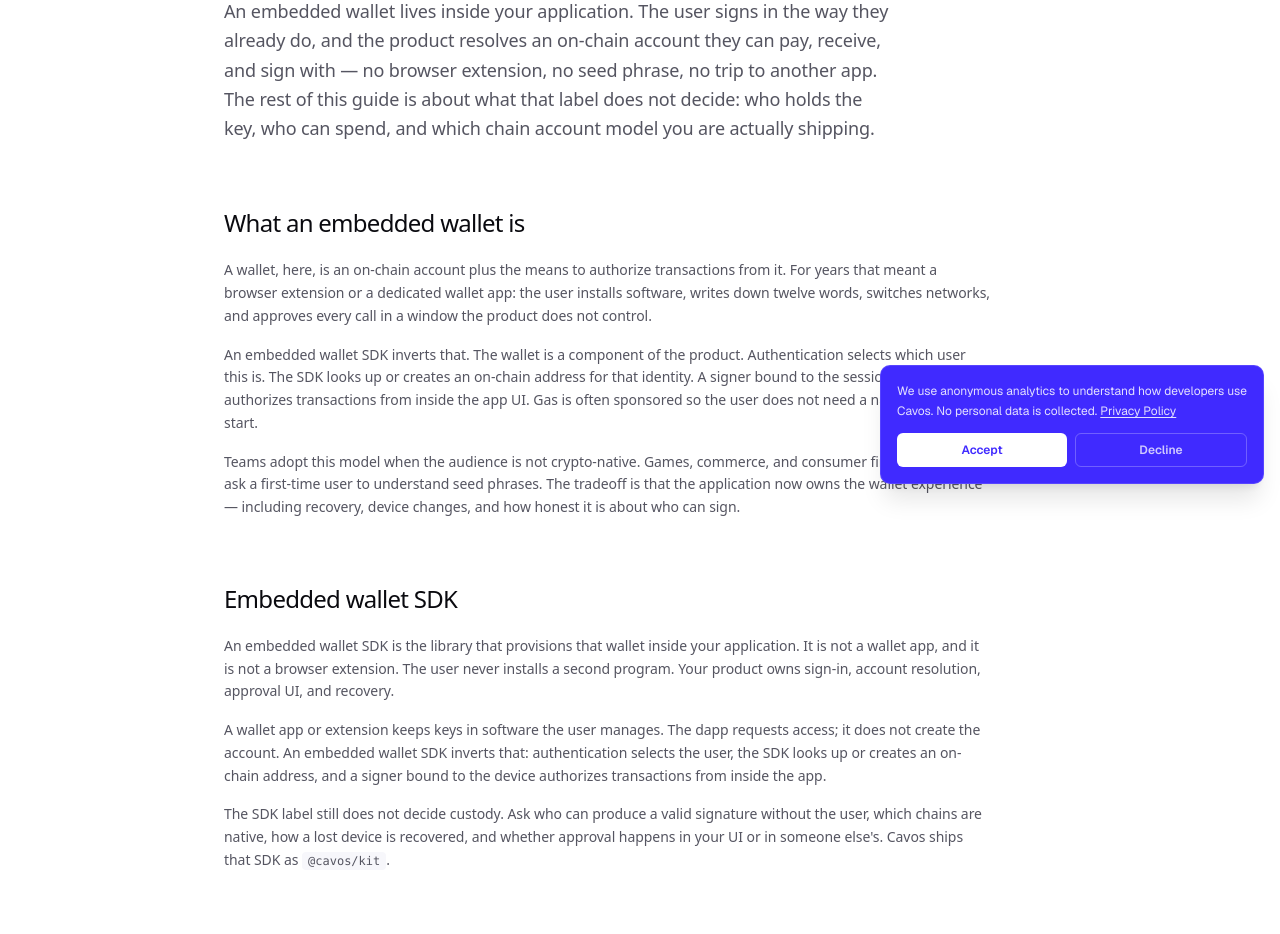
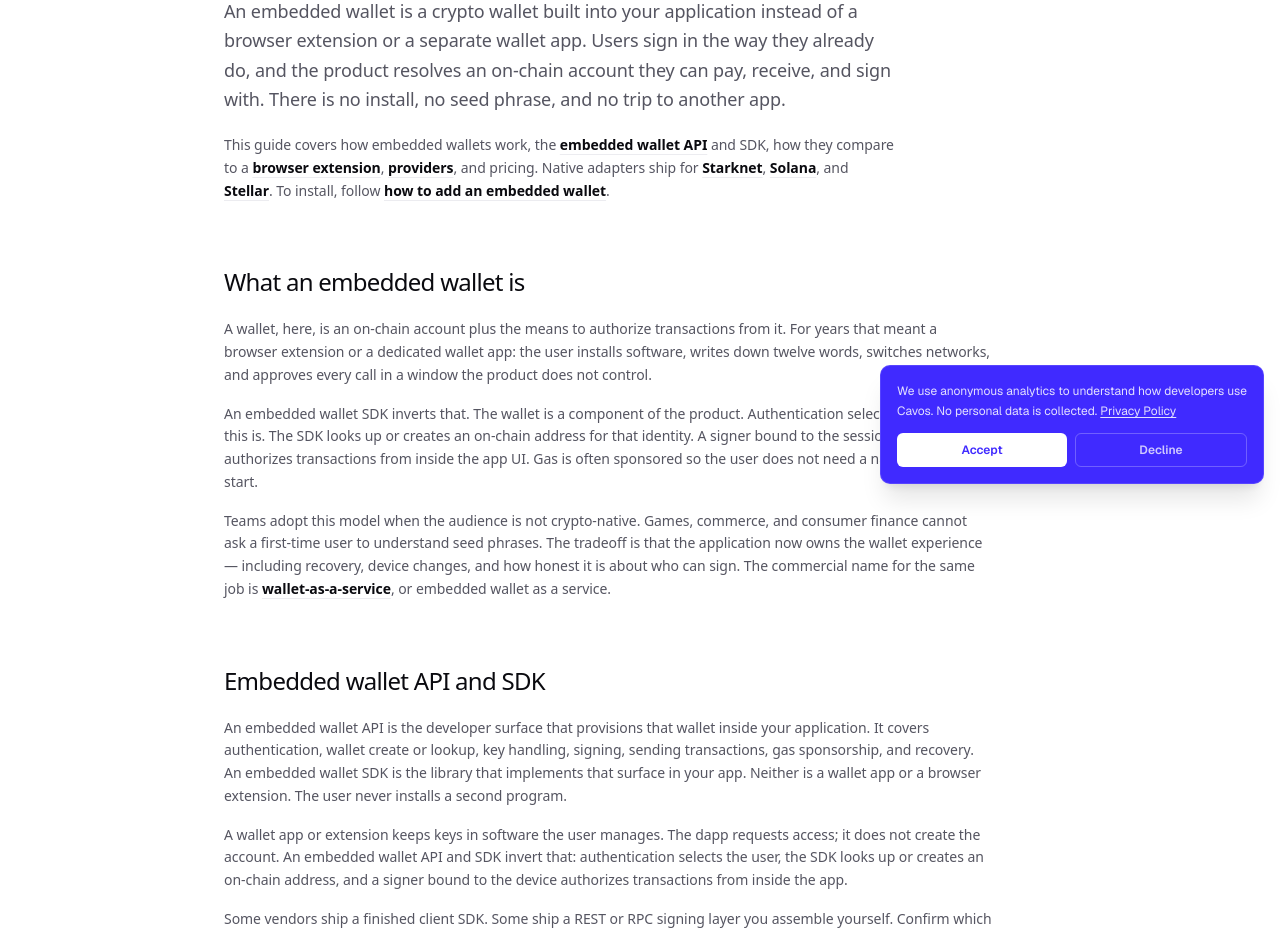
Before and after one commit to cavos-labs/cavos, a Next.js app in the folder cavos-web/: page /embedded-wallet in a window 1280 px wide. Shown: the part 300-1234 px from the top of the page. Built offline with nearby package versions, Linux system fonts and the light colour scheme; no server answers.

Commit message:
SEO: retarget /embedded-wallet for API and SDK queries
Tighten title and description around embedded wallet plus API/SDK, add a featured-snippet definition, pricing and FAQ coverage, and inlinks to the existing cluster.

Co-authored-by: adr!an <adrianvrj@users.noreply.github.com>

```diff
--- a/cavos-web/app/embedded-wallet/page.tsx
+++ b/cavos-web/app/embedded-wallet/page.tsx
@@ -9,6 +9,7 @@ import {
 } from '@/lib/compare-data'
 import {
     DOCS_URLS,
+    EMBEDDED_WALLET_DEFINITION,
     EMBEDDED_WALLET_DESCRIPTION,
     EMBEDDED_WALLET_FAQ,
     EMBEDDED_WALLET_HOW_IT_WORKS,
@@ -79,12 +80,38 @@ export default function EmbeddedWalletGuidePage() {
                         What is an embedded wallet?
                     </h1>
                     <p className="mt-7 max-w-2xl text-lg leading-relaxed text-muted">
-                        An embedded wallet lives inside your application. The user signs in the
-                        way they already do, and the product resolves an on-chain account they
-                        can pay, receive, and sign with — no browser extension, no seed phrase,
-                        no trip to another app. The rest of this guide is about what that label
-                        does not decide: who holds the key, who can spend, and which chain
-                        account model you are actually shipping.
+                        {EMBEDDED_WALLET_DEFINITION}
+                    </p>
+                    <p className="mt-5 max-w-2xl text-sm leading-relaxed text-muted">
+                        This guide covers how embedded wallets work, the{' '}
+                        <Link href={EMBEDDED_WALLET_API_PATH} className={linkClass}>
+                            embedded wallet API
+                        </Link>{' '}
+                        and SDK, how they compare to a{' '}
+                        <Link href={EMBEDDED_WALLET_VS_EXTENSION_PATH} className={linkClass}>
+                            browser extension
+                        </Link>
+                        ,{' '}
+                        <Link href={EMBEDDED_WALLET_PROVIDERS_PATH} className={linkClass}>
+                            providers
+                        </Link>
+                        , and pricing. Native adapters ship for{' '}
+                        <Link href="/embedded-starknet-wallet" className={linkClass}>
+                            Starknet
+                        </Link>
+                        ,{' '}
+                        <Link href="/embedded-solana-wallet" className={linkClass}>
+                            Solana
+                        </Link>
+                        , and{' '}
+                        <Link href="/embedded-stellar-wallet" className={linkClass}>
+                            Stellar
+                        </Link>
+                        . To install, follow{' '}
+                        <Link href={EMBEDDED_WALLET_INTEGRATION_PATH} className={linkClass}>
+                            how to add an embedded wallet
+                        </Link>
+                        .
                     </p>
                 </header>
 
@@ -113,38 +140,52 @@ export default function EmbeddedWalletGuidePage() {
                             commerce, and consumer finance cannot ask a first-time user to
                             understand seed phrases. The tradeoff is that the application now
                             owns the wallet experience — including recovery, device changes, and
-                            how honest it is about who can sign.
+                            how honest it is about who can sign. The commercial name for the
+                            same job is{' '}
+                            <Link href={WALLET_AS_A_SERVICE_PATH} className={linkClass}>
+                                wallet-as-a-service
+                            </Link>
+                            , or embedded wallet as a service.
                         </p>
                     </div>
                 </section>
 
                 <section className="mt-16 max-w-3xl" id="embedded-wallet-sdk">
                     <h2 className="text-2xl font-medium tracking-[-0.03em]">
-                        Embedded wallet SDK
+                        Embedded wallet API and SDK
                     </h2>
                     <div className="mt-5 space-y-4 text-sm leading-relaxed text-muted">
                         <p>
-                            An embedded wallet SDK is the library that provisions that wallet
-                            inside your application. It is not a wallet app, and it is not a
-                            browser extension. The user never installs a second program. Your
-                            product owns sign-in, account resolution, approval UI, and recovery.
+                            An embedded wallet API is the developer surface that provisions that
+                            wallet inside your application. It covers authentication, wallet
+                            create or lookup, key handling, signing, sending transactions, gas
+                            sponsorship, and recovery. An embedded wallet SDK is the library
+                            that implements that surface in your app. Neither is a wallet app
+                            or a browser extension. The user never installs a second program.
                         </p>
                         <p>
                             A wallet app or extension keeps keys in software the user manages.
                             The dapp requests access; it does not create the account. An
-                            embedded wallet SDK inverts that: authentication selects the user,
-                            the SDK looks up or creates an on-chain address, and a signer bound
-                            to the device authorizes transactions from inside the app.
+                            embedded wallet API and SDK invert that: authentication selects the
+                            user, the SDK looks up or creates an on-chain address, and a signer
+                            bound to the device authorizes transactions from inside the app.
                         </p>
                         <p>
-                            The SDK label still does not decide custody. Ask who can produce a
-                            valid signature without the user, which chains are native, how a
-                            lost device is recovered, and whether approval happens in your UI
-                            or in someone else&apos;s. Cavos ships that SDK as{' '}
+                            Some vendors ship a finished client SDK. Some ship a REST or RPC
+                            signing layer you assemble yourself. Confirm which layer you are
+                            buying. Cavos ships a client SDK as{' '}
                             <code className="text-xs bg-surface px-1.5 py-0.5 rounded">
                                 @cavos/kit
                             </code>
-                            .
+                            . There is no public create-wallet REST endpoint. The method-level
+                            map is the{' '}
+                            <Link href={EMBEDDED_WALLET_API_PATH} className={linkClass}>
+                                embedded wallet API
+                            </Link>{' '}
+                            guide. The SDK label still does not decide custody: ask who can
+                            produce a valid signature without the user, which chains are
+                            native, how a lost device is recovered, and whether approval
+                            happens in your UI or in someone else&apos;s.
                         </p>
                     </div>
                 </section>
@@ -169,7 +210,7 @@ export default function EmbeddedWalletGuidePage() {
 
                 <section className="mt-16">
                     <h2 className="text-2xl font-medium tracking-[-0.03em]">
-                        Embedded wallets vs browser extensions
+                        Embedded wallet vs browser extension
                     </h2>
                     <p className="mt-5 max-w-3xl text-sm leading-relaxed text-muted">
                         Browser-extension wallets keep keys in a separate application. The user
@@ -285,7 +326,12 @@ export default function EmbeddedWalletGuidePage() {
                         <Link href="/custody" className={linkClass}>
                             custody page
                         </Link>{' '}
-                        cites under MiCA, FinCEN, California, and other regimes.
+                        cites under MiCA, FinCEN, California, and other regimes. The
+                        developer checklist is the{' '}
+                        <Link href={NON_CUSTODIAL_EMBEDDED_WALLET_PATH} className={linkClass}>
+                            non-custodial embedded wallet
+                        </Link>{' '}
+                        guide.
                     </p>
                 </section>
 
@@ -401,11 +447,11 @@ export default function EmbeddedWalletGuidePage() {
                         <article className="bg-white p-7">
                             <h3 className="text-lg font-semibold">Starknet</h3>
                             <p className="mt-3 text-sm leading-relaxed text-muted">
-                                Each wallet is an audited OpenZeppelin AccountUpgradeable
-                                v3.0.0, controlled by one stark key derived from the
-                                MasterDEK and app salt. There is no on-chain device list.
-                                Execution is paymaster-sponsored (SNIP-29); the account
-                                deploys lazily on first execute. Signatures are SNIP-12.
+                                Each wallet is an audited OpenZeppelin account contract —
+                                AccountUpgradeable v3.0.0 — controlled by one stark key
+                                derived from the MasterDEK and app salt. There is no on-chain
+                                device list. Execution is paymaster-sponsored (SNIP-29); the
+                                account deploys lazily on first execute. Signatures are SNIP-12.
                             </p>
                             <p className="mt-4">
                                 <Link href="/embedded-starknet-wallet" className={linkClass}>
@@ -673,13 +719,56 @@ export default function EmbeddedWalletGuidePage() {
                         <Link href="/privy-alternatives" className={linkClass}>
                             Privy alternatives
                         </Link>{' '}
-                        guide. The longer listicle — pricing, chains, and key models for
+                        guide. One-to-one write-ups live on the{' '}
+                        <Link href="/compare" className={linkClass}>
+                            compare
+                        </Link>{' '}
+                        pages. The longer listicle — pricing, chains, and key models for
                         the same vendors — is{' '}
                         <Link href={EMBEDDED_WALLET_PROVIDERS_PATH} className={linkClass}>
                             {EMBEDDED_WALLET_PROVIDERS_TITLE}
                         </Link>
                         .
                     </p>
+                </section>
+
+                <section className="mt-16">
+                    <h2 className="text-2xl font-medium tracking-[-0.03em]">
+                        Embedded wallet pricing
+                    </h2>
+                    <p className="mt-5 max-w-3xl text-sm leading-relaxed text-muted">
+                        Cavos prices on wallet creates, not monthly active users or
+                        signatures. The full SDK, including Gas Sponsorship in Any Token, is
+                        on every plan. Paid plans add unlimited creates and recovery options.
+                        Published fees live on{' '}
+                        <Link href="/pricing" className={linkClass}>
+                            pricing
+                        </Link>
+                        .
+                    </p>
+                    <div className="mt-8 grid gap-px overflow-hidden rounded-2xl border border-line bg-line md:grid-cols-3">
+                        <article className="bg-white p-7">
+                            <h3 className="text-lg font-semibold">Free</h3>
+                            <p className="mt-3 text-sm leading-relaxed text-muted">
+                                Free up to 1,000 wallets. The first 1,000 wallet creates are
+                                included. Sponsorship is funded separately.
+                            </p>
+                        </article>
+                        <article className="bg-white p-7">
+                            <h3 className="text-lg font-semibold">Essential</h3>
+                            <p className="mt-3 text-sm leading-relaxed text-muted">
+                                Essential $59/month. Unlimited wallet creates and on-device
+                                recovery.
+                            </p>
+                        </article>
+                        <article className="bg-white p-7">
+                            <h3 className="text-lg font-semibold">Complete</h3>
+                            <p className="mt-3 text-sm leading-relaxed text-muted">
+                                Complete $139/month. Unlimited wallet creates plus opt-in
+                                hardware-isolated enclave recovery.
+                            </p>
+                        </article>
+                    </div>
                 </section>
 
                 <section className="mt-16 max-w-3xl">
--- a/cavos-web/lib/embedded-wallet-guide.ts
+++ b/cavos-web/lib/embedded-wallet-guide.ts
@@ -1,14 +1,18 @@
 export const EMBEDDED_WALLET_PATH = '/embedded-wallet'
 
 export const EMBEDDED_WALLET_TITLE =
-  'Embedded Wallet: What It Is & How to Choose an SDK (2026)'
+  'Embedded Wallet: What It Is, API & SDK (2026)'
 
 export const EMBEDDED_WALLET_DESCRIPTION =
-  'What an embedded wallet is, how to choose an SDK, and how providers differ on pricing, chains, and key model for Starknet, Solana, and Stellar.'
+  'An embedded wallet lives in your app with no extension or seed phrase. Use the API and SDK to ship self-custodial wallets on Starknet, Solana, and Stellar.'
 
 export const EMBEDDED_WALLET_PUBLISHED = '2026-10-07'
 
-export const EMBEDDED_WALLET_MODIFIED = '2026-10-26'
+export const EMBEDDED_WALLET_MODIFIED = '2026-10-27'
+
+/** Featured-snippet definition rendered under the H1. Keep 40–60 words. */
+export const EMBEDDED_WALLET_DEFINITION =
+  'An embedded wallet is a crypto wallet built into your application instead of a browser extension or a separate wallet app. Users sign in the way they already do, and the product resolves an on-chain account they can pay, receive, and sign with. There is no install, no seed phrase, and no trip to another app.'
 
 export const EMBEDDED_WALLET_INTEGRATION_PATH =
   '/blog/how-to-add-an-embedded-wallet'
@@ -139,29 +143,29 @@ export const EMBEDDED_WALLET_FAQ = [
       'An extension wallet keeps keys in a separate application the user installs and manages. An embedded wallet is provisioned by the product: login selects the user, the SDK looks up or creates an on-chain account, and approval happens in the app UI. Extensions are the better fit when users already hold wallets you must connect to.',
   },
   {
-    question: 'Is an embedded wallet the same as an MPC wallet?',
+    question: 'What is an embedded wallet API?',
     answer:
-      'No. Embedded describes where the wallet appears. MPC is a key-management design that splits a private key into shares and reconstructs or jointly computes a signature. Some embedded wallets use MPC; others use device-native keys, delegated HSMs, or remote enclaves. The UX label does not decide custody.',
-  },
-  {
-    question: 'What is a self-custodial embedded wallet?',
-    answer:
-      'A self-custodial embedded wallet is one the provider cannot spend from. The signing key is created and used on the user’s device and is not reconstructed from provider-held shares. Calling a product non-custodial does not make it so — the test is who can move the assets.',
-  },
-  {
-    question: 'Does choosing an embedded wallet make my app a custodian?',
-    answer:
-      'Only if your company can move the user’s crypto or holds the means of access. The name of the wallet is irrelevant. MiCA, FinCEN, California, and other regimes look at control. Integrating a self-custodial SDK also does not settle exchange, on-ramp, or payment licensing. Recovery paths count; counsel has to read them.',
-  },
-  {
-    question: 'How should I choose an embedded wallet SDK?',
-    answer:
-      'Ask who can produce a valid signature without the user, where the key lives, which chains are native rather than compatibility layers, how a second device is authorized, and what recovery actually does. Then match that to the product: provision new accounts, or connect existing ones. Worked comparisons live on the Cavos compare pages.',
+      'An embedded wallet API is the developer surface that provisions a crypto wallet inside an application. It covers authentication, wallet create or lookup, key handling, signing, sending transactions, gas sponsorship, and recovery. Cavos exposes that surface as a client SDK, @cavos/kit, not a public create-wallet REST endpoint.',
   },
   {
     question: 'What is an embedded wallet SDK?',
     answer:
       'An embedded wallet SDK is the library that provisions the wallet and signs from inside your application. It is not a wallet app or a browser extension the user installs. Authentication selects the user; the SDK looks up or creates an on-chain account; a signer bound to the session or the device authorizes transactions in your UI. Cavos ships that as @cavos/kit on web and @cavos/kit/react-native on mobile.',
+  },
+  {
+    question: 'What is an embedded wallet as a service?',
+    answer:
+      'Embedded wallet as a service, also called wallet-as-a-service, is the commercial name for provisioning a crypto wallet through an API or SDK instead of asking the user to install an extension. Login selects the user, the platform looks up or creates an on-chain account, and approval happens in the product UI. The label does not decide who can sign.',
+  },
+  {
+    question: 'What are embedded wallet providers?',
+    answer:
+      'Embedded wallet providers are vendors that ship an in-app wallet through an API or SDK. Cavos, Privy, Dynamic, Turnkey, Web3Auth, and Magic all do this, with different key models, native chains, and pricing. Compare them on the Cavos compare pages, or start with Privy alternatives if you are replacing that stack.',
+  },
+  {
+    question: 'What is a non-custodial embedded wallet?',
+    answer:
+      'A non-custodial embedded wallet is one the provider cannot spend from. The wallet still lives inside the application, but the signing key is created and used on the user’s device and is not reconstructed from provider-held shares. Calling a product non-custodial does not make it so — the test is who can move the assets.',
   },
   {
     question: 'Which chains does Cavos support for embedded wallets?',
@@ -173,4 +177,9 @@ export const EMBEDDED_WALLET_FAQ = [
     answer:
       'Install @cavos/kit, create an app in the Cavos dashboard for an App ID, wrap the tree in CavosProvider, sign the user in, then execute. Connect never deploys Starknet or Stellar; the first execute deploys and runs atomically when the account is still undeployed. The step-by-step integration guide on this site walks through that path.',
   },
+  {
+    question: 'How should I choose an embedded wallet SDK?',
+    answer:
+      'Ask who can produce a valid signature without the user, where the key lives, which chains are native rather than compatibility layers, how a second device is authorized, and what recovery actually does. Then match that to the product: provision new accounts, or connect existing ones. Worked comparisons live on the Cavos compare pages.',
+  },
 ] as const
```
Also changed, not shown: 1 other file (tests, documents, lock files or other folders).
